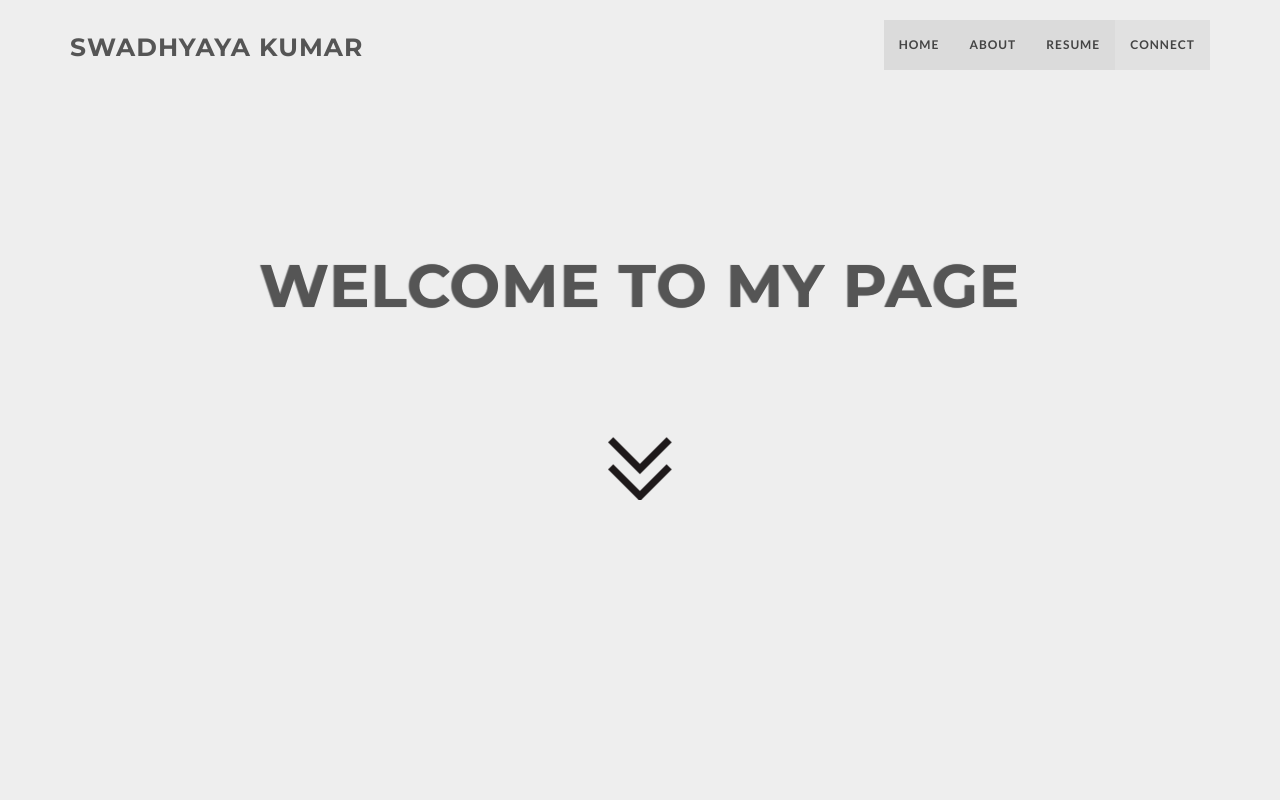
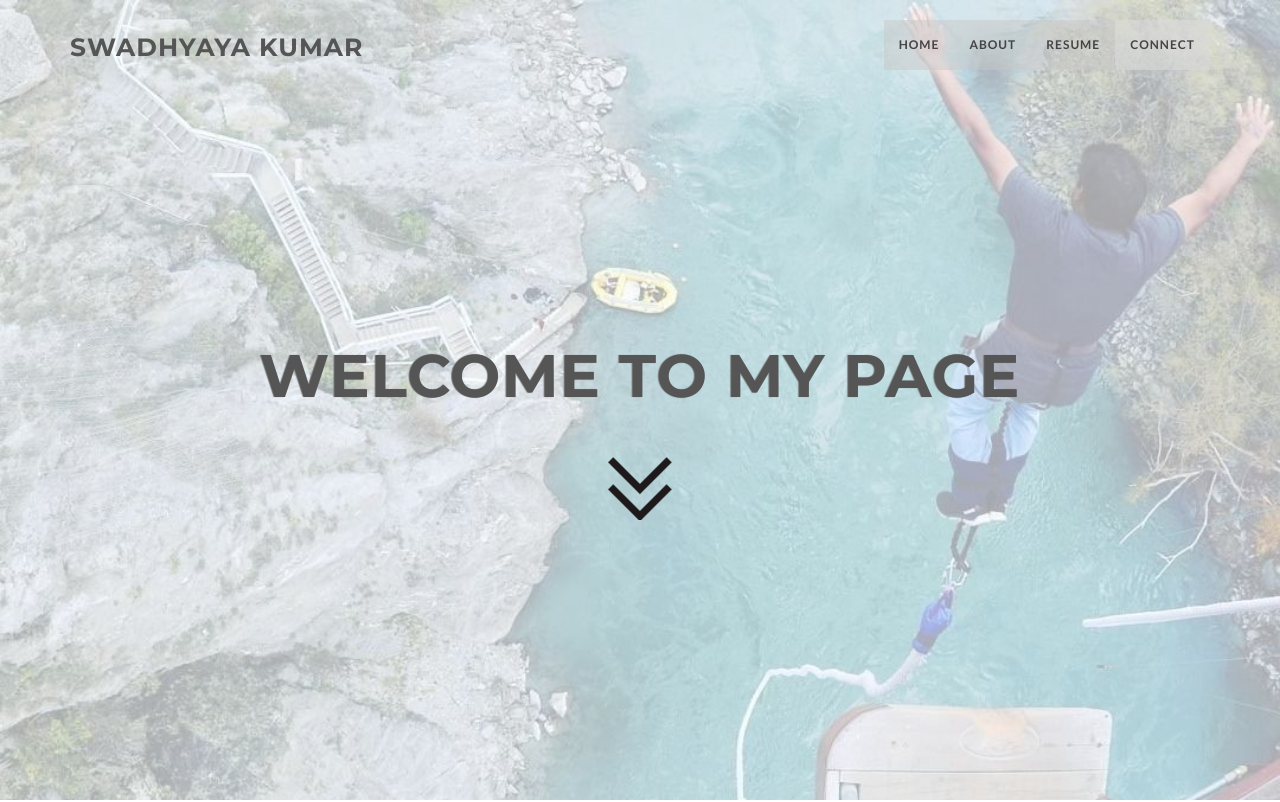
Before and after one commit to adykumar/adykumar.github.io, a plain HTML site: page index.html in a window 1280 px wide. Shown: the top 802 px of the page. Drawn offline with Linux system fonts and the light colour scheme.

Commit message:
added bg etc

```diff
--- a/css/style.css
+++ b/css/style.css
@@ -311,7 +311,7 @@ hr {
 .intro {
 	width:100%;
 	position:relative;
-	background: #eee; /*url(../img/bg1.jpg) no-repeat top center;*/
+	background: /*#eee;*/ url(../img/bgcolor.jpg) no-repeat top center;
     background-size: cover;
     height: auto;
 }
--- a/index.html
+++ b/index.html
@@ -67,8 +67,9 @@
 
 		<div class="slogan">
 		<!-- <h2><img src="img/mypic.jpg"></h2> -->
+			<h2> &nbsp; </h2>
 			<h2>WELCOME TO <span class="text_color">MY PAGE</span> </h2>
-			<h2> &nbsp; </h2>
+			&nbsp;
 		</div>
 		<div class="page-scroll">
 			<a href="#about"> <img src="img/icons/down64.png"> </a>
```
Also changed, not shown: img/bgcolor.jpg (added).
